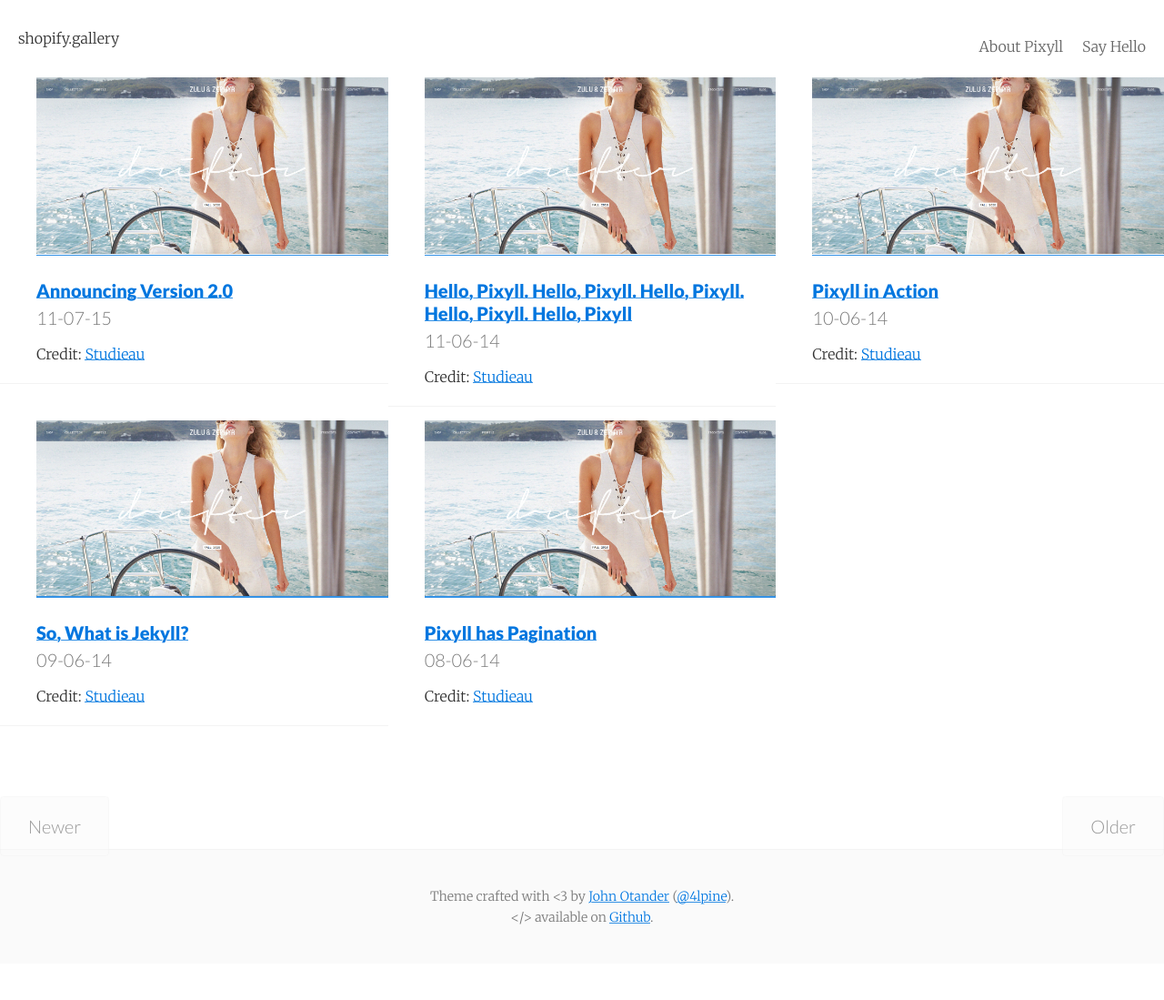
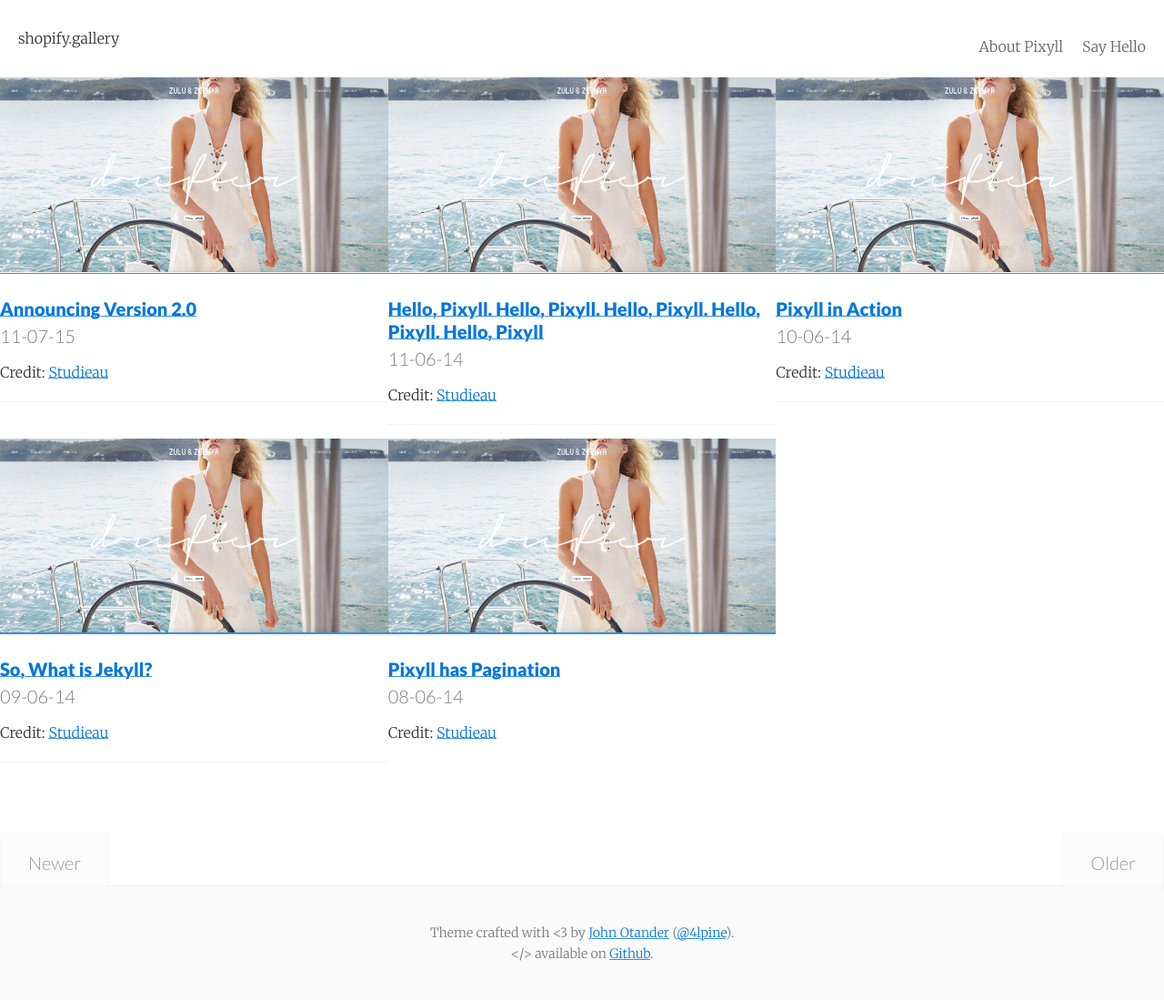
Before and after one commit to dspringate/experiment-two, a Jekyll site: the page built from index.html, in a window 1280 px wide. Shown: the whole page at 91% size. Built offline with Jekyll 4.4.1, drawn with Linux system fonts in a browser that asks for light colours; the list of posts is cut into pages by our own code; before the commit the page ends 1059 px from its top, so only the background shows below that.

Commit message:
changed $gridGutter to 0px

```diff
--- a/_sass/_layout.scss
+++ b/_sass/_layout.scss
@@ -36,7 +36,7 @@ $page-width: 780px;
 $page-width-wide: 1200px;
 $page-width-narrow: 415px;
 $gutter: 20px;
-$gridGutter: 40px; // can be a %, but nested grids will have smaller margins because of it
+$gridGutter: 0px; // can be a %, but nested grids will have smaller margins because of it
 
 
 /* --- #Sass Mixins --- */
```
Also changed, not shown: 11 other files.
